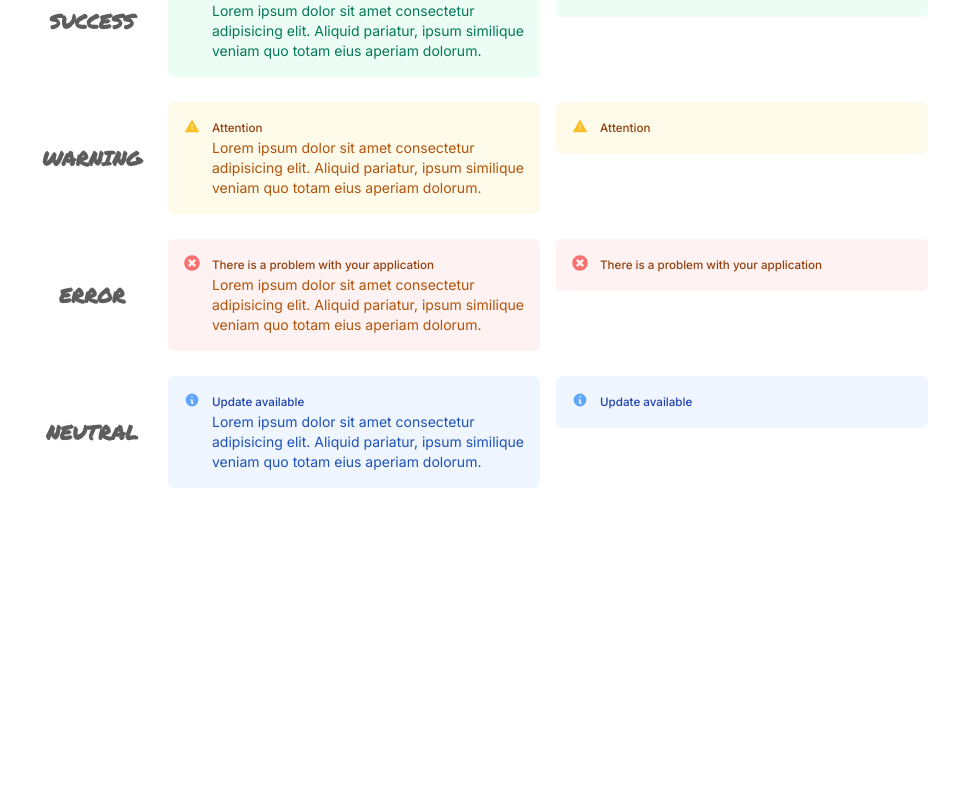
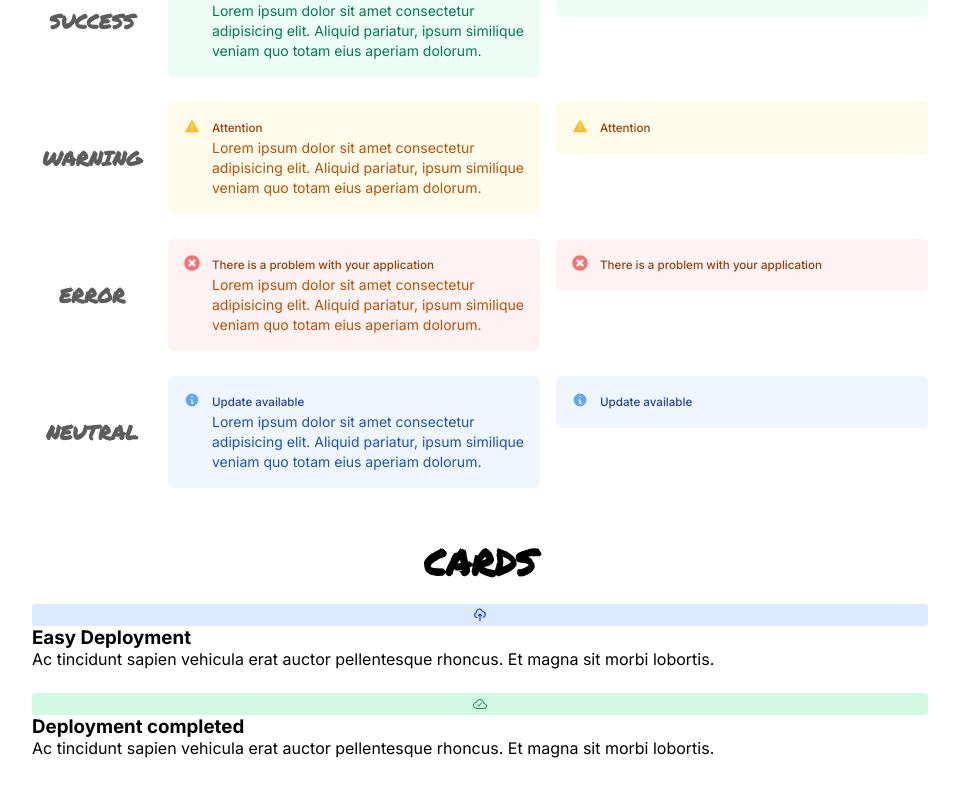
Before and after one commit to adex-badr18/scrimba-component-library-project, a React (Vite) app: page / in a window 1280 px wide. Shown: the part 546-1342 px from the top of the page, without its empty margins (160-1119 px from the left). Before the commit the page ends 1082 px from the top, so only its background shows below. Built offline with nearby package versions, Linux system fonts and the light colour scheme.

Commit message:
Render Cards component

```diff
--- a/src/App.jsx
+++ b/src/App.jsx
@@ -3,6 +3,7 @@ import './App.css';
 import Navbar from './components/Navbar/Navbar';
 import Badges from './components/Badges/Badges';
 import Banners from './components/Banners/Banners';
+import Cards from './components/Cards/Cards';
 
 function App() {
     return (
@@ -12,6 +13,7 @@ function App() {
             <main>
                 <Badges />
                 <Banners />
+                <Cards />
             </main>
         </div>
     )
--- a/src/components/Cards/Cards.jsx
+++ b/src/components/Cards/Cards.jsx
@@ -1,6 +1,6 @@
 import Card from "./Card";
 import { HiOutlineCloudUpload } from "react-icons/hi";
-import { IoCloudDoneOutline } from "react-icons/hi";
+import { IoCloudDoneOutline } from "react-icons/io5";
 
 export default function Cards() {
     const cloudUpload = <HiOutlineCloudUpload />;
@@ -12,15 +12,15 @@ export default function Cards() {
 
             <div className="card-container">
                 <Card icon={cloudUpload} isHoverable={false} badgeColor='blue'>
-                    <h3 className="card-header"></h3>
-                    <p className="card-body"></p>
+                    <h3 className="card-header">Easy Deployment</h3>
+                    <p className="card-body">Ac tincidunt sapien vehicula erat auctor pellentesque rhoncus. Et magna sit morbi lobortis.</p>
                 </Card>
             </div>
 
             <div className="card-container hover">
                 <Card icon={cloudDone} isHoverable={true} badgeColor='green'>
-                    <h3 className="card-header"></h3>
-                    <p className="card-body"></p>
+                    <h3 className="card-header">Deployment completed</h3>
+                    <p className="card-body">Ac tincidunt sapien vehicula erat auctor pellentesque rhoncus. Et magna sit morbi lobortis.</p>
                 </Card>
             </div>
         </section>
```
